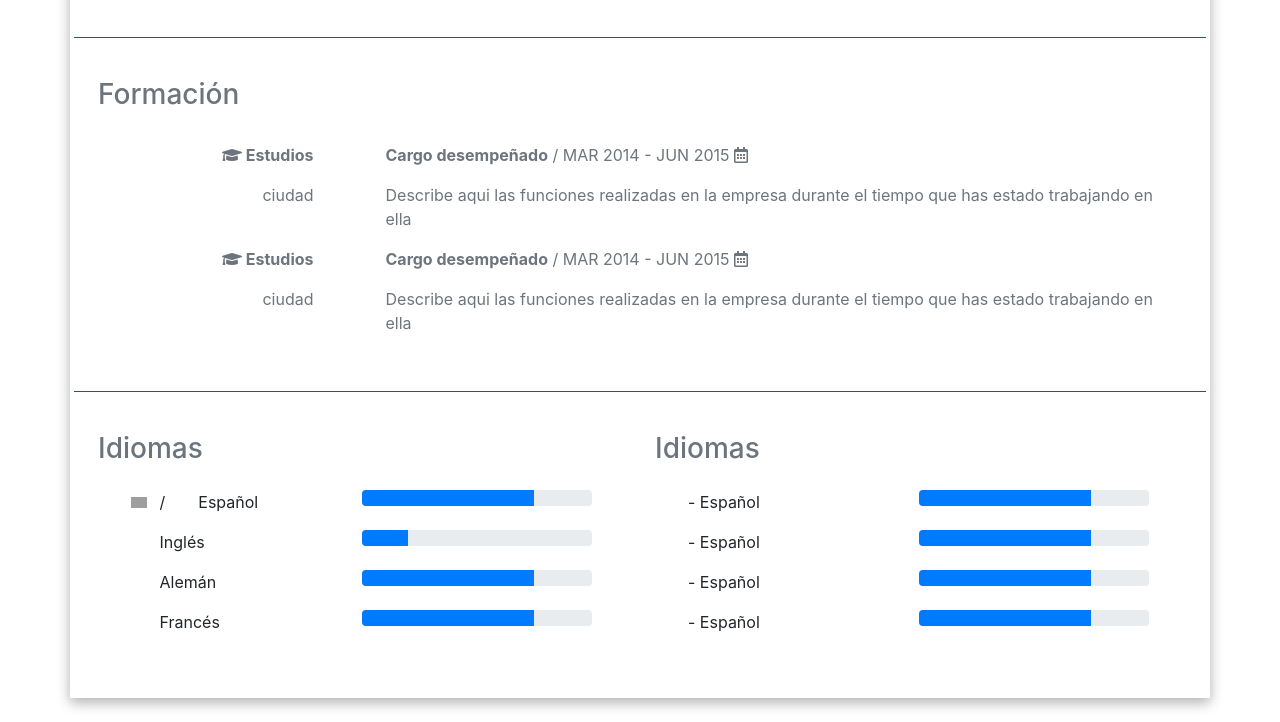
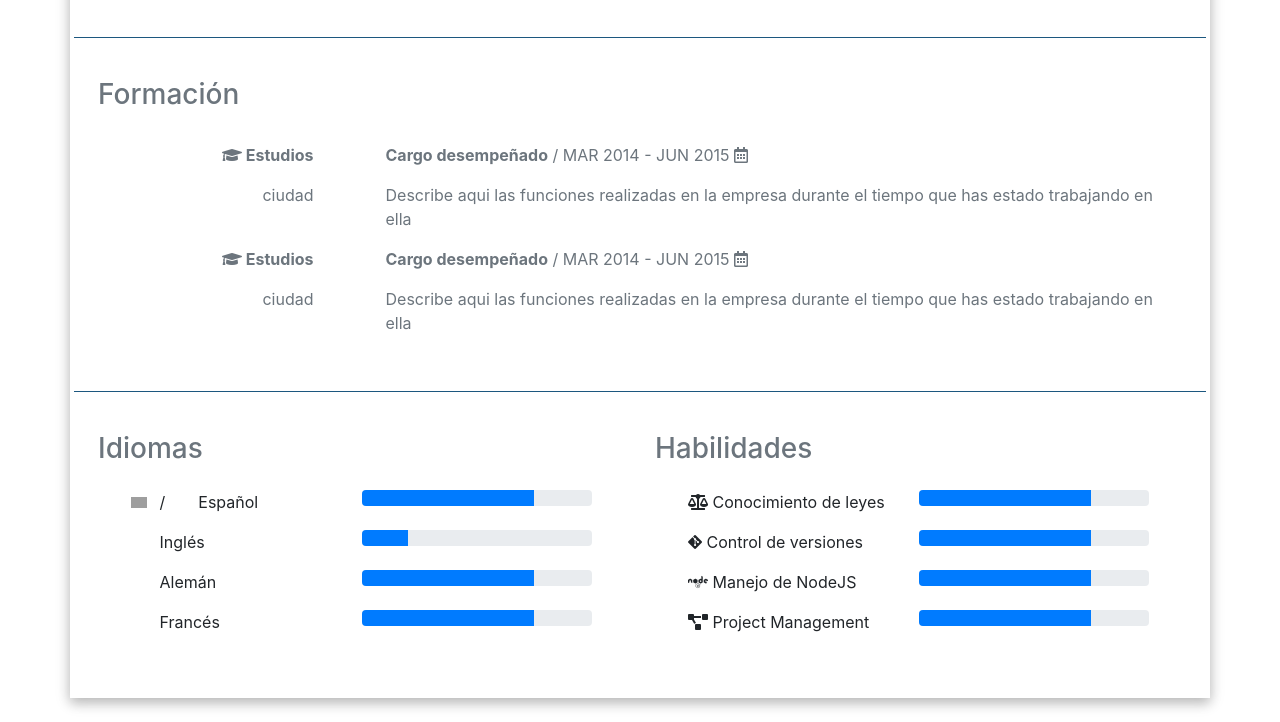
Before and after one commit to AnthonySmith96/As-Network, a plain HTML site: page curriculum.html in a window 1280 px wide. Shown: the part 656-1378 px from the top of the page. Drawn offline with Linux system fonts and the light colour scheme; grey boxes are pictures that could not be loaded.

Commit message:
Added JS support

```diff
--- a/curriculum.html
+++ b/curriculum.html
@@ -154,10 +154,10 @@
                 </div>
 
                 <div class="col-6 text-left">
-                    <h3 class="text-left mb-4 text-muted">Idiomas</h3>
+                    <h3 class="text-left mb-4 text-muted">Habilidades</h3>
                     <div class="row px-5">
                         <div class="col-6 px-0">
-                            <p>- Español</p>
+                            <p><i class="fas fa-balance-scale"></i> Conocimiento de leyes</p>
                         </div>
                         <div class="col-6 px-0">
                             <div class="progress">
@@ -168,7 +168,7 @@
 
                     <div class="row px-5">
                         <div class="col-6 px-0">
-                            <p>- Español</p>
+                            <p><i class="fab fa-git-alt"></i> Control de versiones</p>
                         </div>
                         <div class="col-6 px-0">
                             <div class="progress">
@@ -179,7 +179,7 @@
 
                     <div class="row px-5">
                         <div class="col-6 px-0">
-                            <p>- Español</p>
+                            <p><i class="fab fa-node"></i> Manejo de NodeJS</p>
                         </div>
                         <div class="col-6 px-0">
                             <div class="progress">
@@ -189,7 +189,7 @@
                     </div>
                     <div class="row px-5">
                         <div class="col-6 px-0">
-                            <p>- Español</p>
+                            <p><i class="fas fa-project-diagram"></i> Project Management</p>
                         </div>
                         <div class="col-6 px-0">
                             <div class="progress">
@@ -199,5 +199,14 @@
                     </div>
                 </div>
             </div>
+            <!-- SCRIPTS -->
+            <!-- JQuery -->
+            <script type="text/javascript" src="js/jquery-3.4.1.min.js"></script>
+            <!-- Bootstrap tooltips -->
+            <script type="text/javascript" src="js/popper.min.js"></script>
+            <!-- Bootstrap core JavaScript -->
+            <script type="text/javascript" src="js/bootstrap.min.js"></script>
+            <!-- MDB core JavaScript -->
+            <script type="text/javascript" src="js/mdb.min.js"></script>
     </body>
 </html>
```
